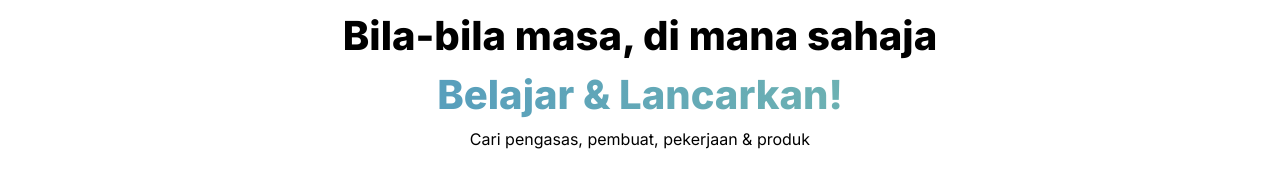
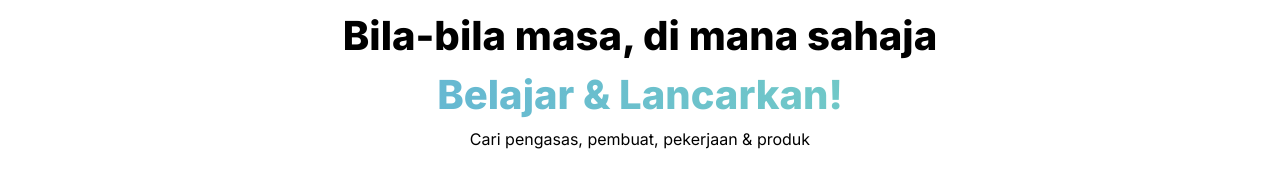
Before and after one commit to alserembani94/jombuat-old, a Next.js app: page / in a window 1280 px wide. Shown: the part 144-313 px from the top of the page. Built offline with nearby package versions, Linux system fonts and the light colour scheme; no server answers.

Commit message:
Updating color gradient palette

```diff
--- a/styles/Home.module.css
+++ b/styles/Home.module.css
@@ -30,7 +30,7 @@
 }
 
 .highlight_gradient {
-  background: linear-gradient(90deg, #1f6cd6 0%, #72b6b0 100%);
+  background: linear-gradient(90deg, #4A8EED 0%, #73CCC5 100%);
   background-size: 400% 400%;
   background-clip: text;
   -webkit-text-fill-color: transparent;
```
